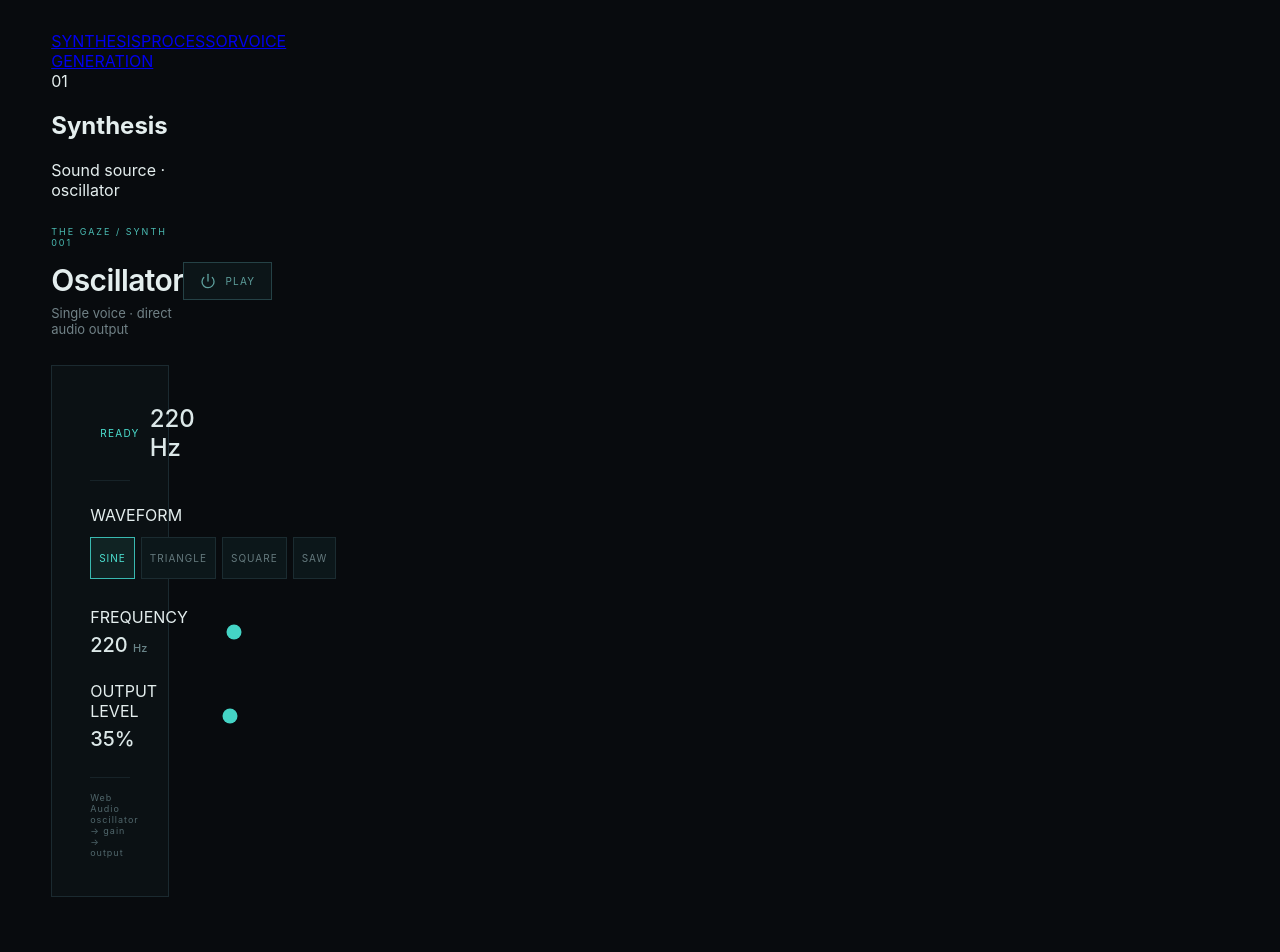
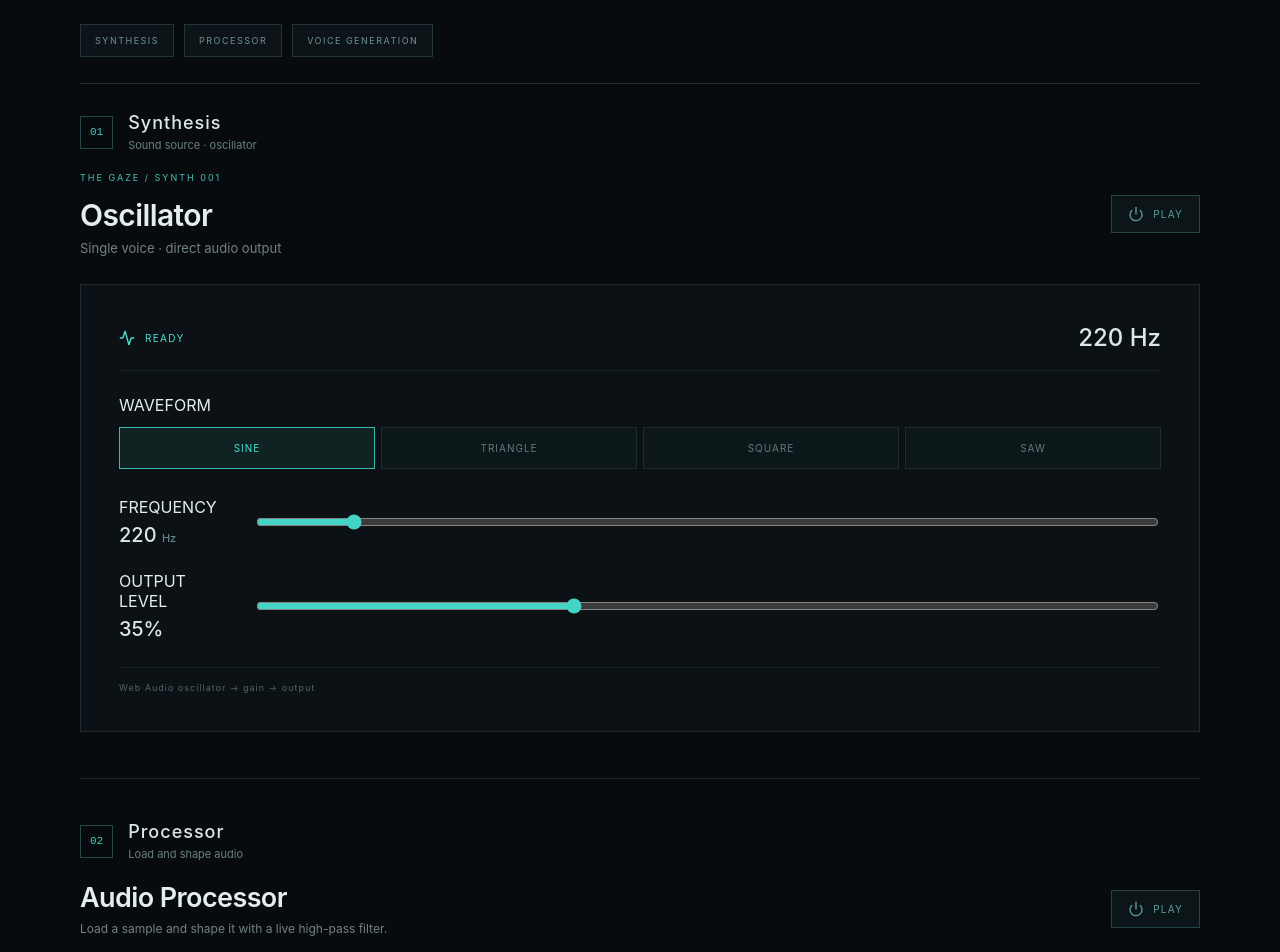
Before and after one commit to krymyc/thegaze, a React (Vite) app: page / in a window 1280 px wide. Shown: the part 80-1032 px from the top of the page. Built offline with nearby package versions, Linux system fonts and the light colour scheme.

Commit message:
Style all modules as a single page workspace

```diff
--- a/src/style.css
+++ b/src/style.css
@@ -52,3 +52,20 @@
 .minimal-card .slider-row{margin:24px 0}
 .minimal-card .slider-row input{accent-color:#44d4c5}
 .minimal-foot{border-top:1px solid #172328;padding-top:14px;margin-top:26px;font-size:9px;letter-spacing:1px;color:#50666b}
+
+/* Single-page modular layout: no tabs, all three modules remain in the page */
+.layout{display:block!important;grid-template-columns:none!important}
+.layout>main{width:min(1120px,calc(100% - 40px));max-width:1120px;margin:0 auto;padding:28px 0 60px}
+.module-nav{display:flex;flex-wrap:wrap;gap:10px;padding:0 0 26px;margin:0 0 28px;border-bottom:1px solid #1b2b30}
+.module-nav a{display:inline-flex;align-items:center;padding:10px 14px;border:1px solid #22353b;background:#0c1417;color:#6f9298;text-decoration:none;font-size:9px;letter-spacing:1.5px;transition:.2s}
+.module-nav a:hover{border-color:#42d4c5;color:#43d7c7;background:#101b1f}
+.module-section{scroll-margin-top:24px;padding:0 0 46px;margin:0 0 42px;border-bottom:1px solid #17272c}
+.module-section:last-of-type{border-bottom:0;margin-bottom:0}
+.module-section-head{display:flex;align-items:center;gap:15px;margin:0 0 20px}
+.module-index{font:11px/1 monospace;color:#41cfc1;border:1px solid #23474a;padding:10px 9px}
+.module-section-head h2{font-size:18px;letter-spacing:1px;margin:0;font-weight:500;color:#dce8e8}
+.module-section-head p{font-size:11px;color:#698086;margin:5px 0 0}
+.module-section .minimal-synth{max-width:100%;padding:0}
+.module-section .minimal-card{max-width:100%}
+.module-section .heading{margin-top:0}
+@media(max-width:720px){.layout>main{width:calc(100% - 24px);padding-top:18px}.module-nav{gap:6px}.module-nav a{padding:9px 10px;font-size:8px}.module-section{padding-bottom:30px;margin-bottom:28px}}
```
